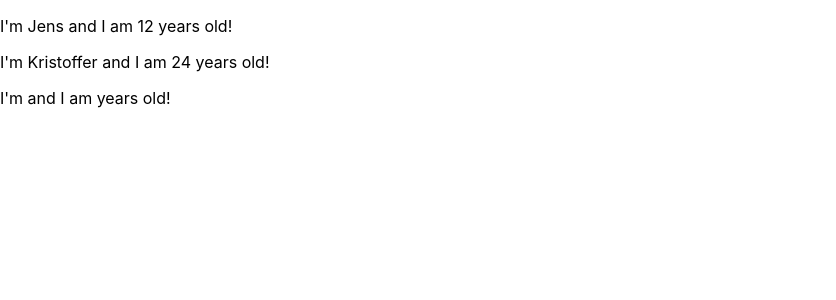
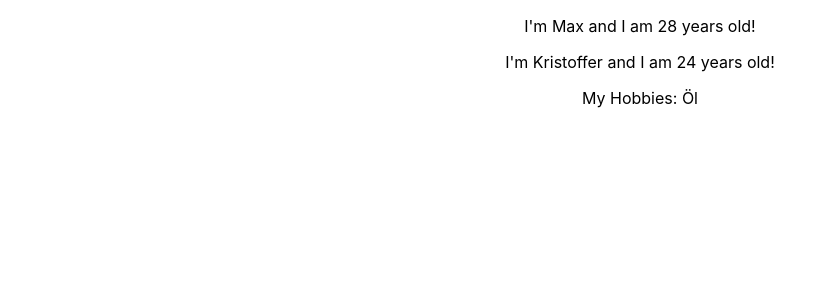
Before and after one commit to somnas/react-tutorial, a React (Create React App) app: page / in a window 1280 px wide. Shown: the top 300 px of the page, without its empty margins (0-836 px from the left). Built offline with nearby package versions, Linux system fonts and the light colour scheme.

Commit message:
making it more dynamic

```diff
--- a/src/App.js
+++ b/src/App.js
@@ -1,14 +1,25 @@
+import React, {Component} from 'react';
 import './App.css';
 import Person from './Person/Person';
 
-function App() {
-  return (
-    <div className="app">
-      <Person name="Jens" age="12" />
-      <Person name="Kristoffer" age="24" />
-      <Person />
-    </div>
-  );
+class App extends Component {
+  state = {
+    persons: [
+      {name: 'Max', age: 28},
+      {name: 'Manu', age: 29},
+    ]
+  }
+
+  render() {
+    return (
+      <div className="App">
+        <Person name={this.state.persons[0].name} age={this.state.persons[0].age} />
+        <Person name="Kristoffer" age="24">My Hobbies: Öl</Person>
+      </div>
+    );
+  }
 }
 
+
+
 export default App;
--- a/src/Person/Person.js
+++ b/src/Person/Person.js
@@ -1,7 +1,13 @@
 import React from 'react';
 
 const person = (props) => {
-    return <p>I'm {props.name} and I am {props.age} years old!</p>
+    return (
+        <div className="App">
+            <p>I'm {props.name} and I am {props.age} years old!</p>
+            <p>{props.children}</p>
+        </div>
+
+    )
 }
 
 export default person;
```
